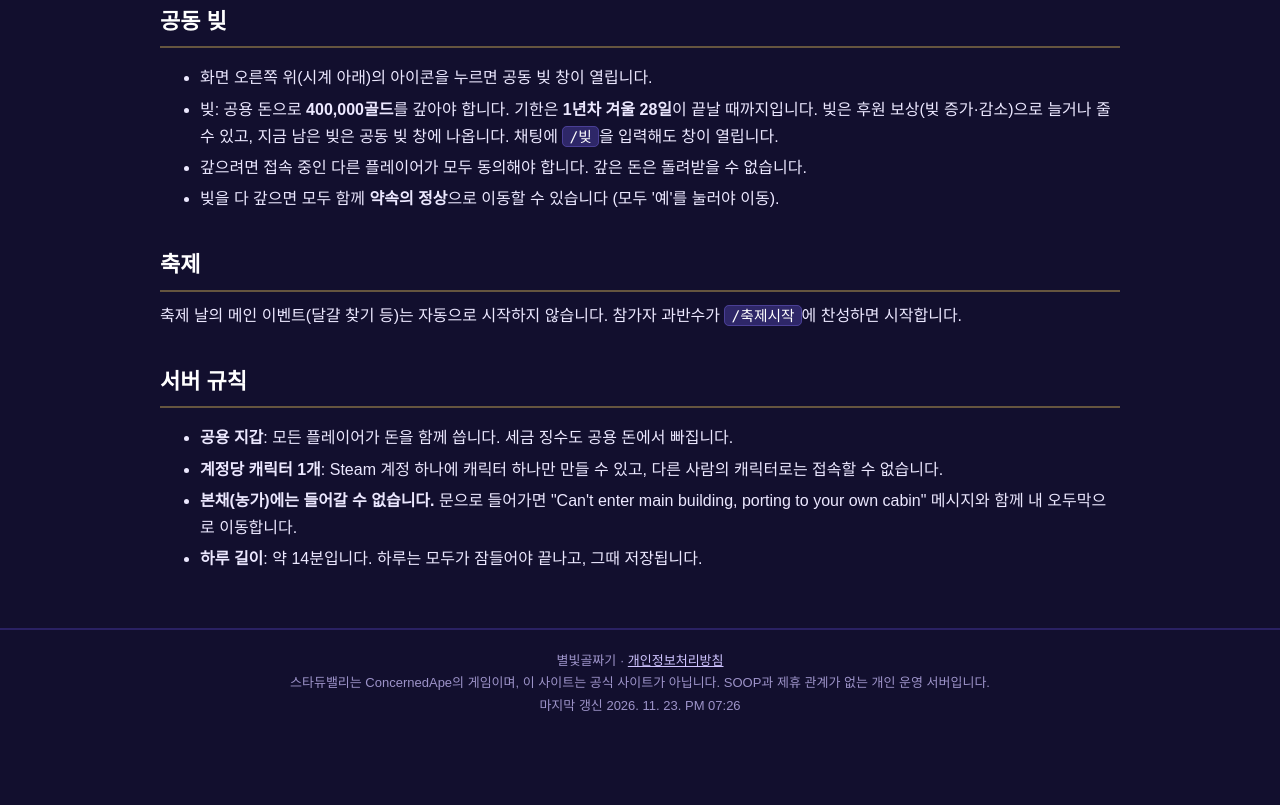
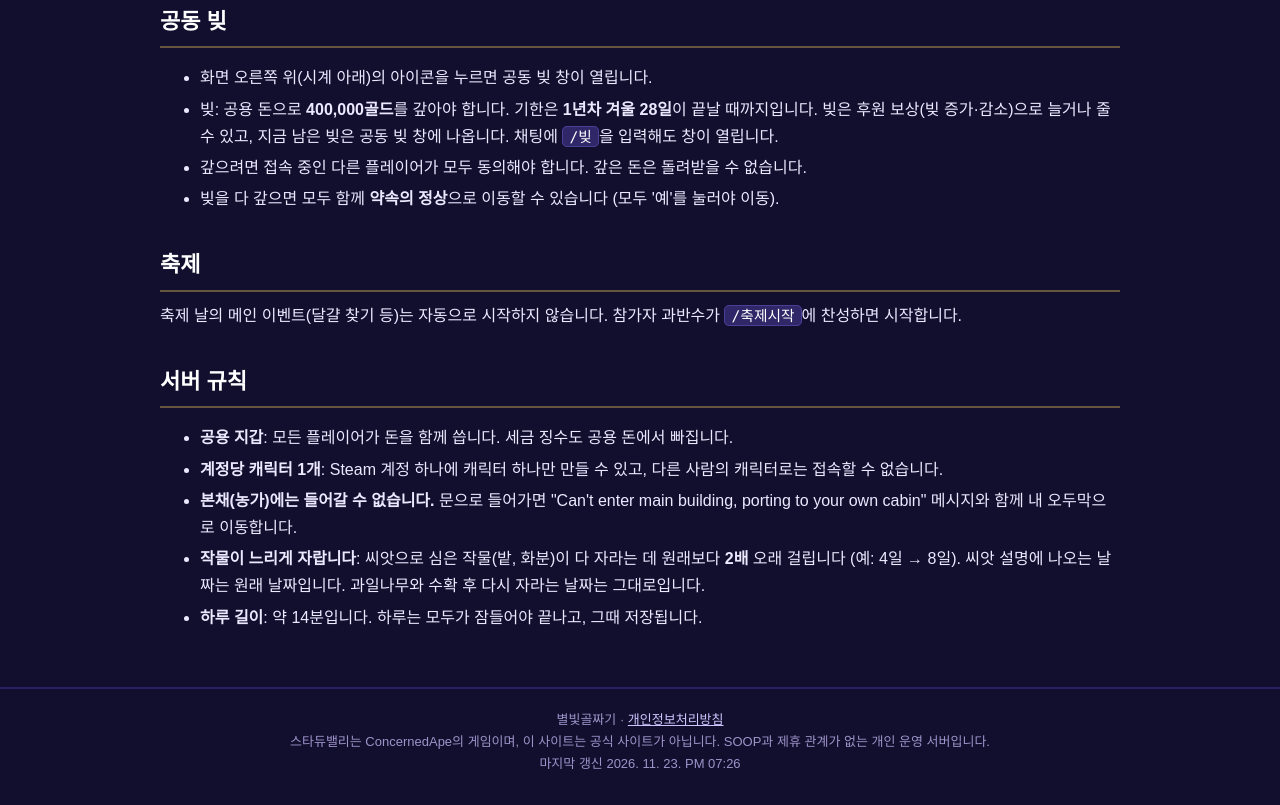
Before and after one commit to byeolbitvalley/stardewsoopwiki, a plain HTML site: page wiki/play.html in a window 1280 px wide. Shown: the part 1646-2451 px from the top of the page. Before the commit the page ends 2393 px from the top, so only its background shows below. Drawn offline with Linux system fonts and the light colour scheme.

Commit message:
위키 갱신 2026-11-23 19:26

```diff
--- a/wiki/play.html
+++ b/wiki/play.html
@@ -52,6 +52,7 @@
 <li><b>공용 지갑</b>: 모든 플레이어가 돈을 함께 씁니다. 세금 징수도 공용 돈에서 빠집니다.</li>
 <li><b>계정당 캐릭터 1개</b>: Steam 계정 하나에 캐릭터 하나만 만들 수 있고, 다른 사람의 캐릭터로는 접속할 수 없습니다.</li>
 <li><b>본채(농가)에는 들어갈 수 없습니다.</b> 문으로 들어가면 "Can't enter main building, porting to your own cabin" 메시지와 함께 내 오두막으로 이동합니다.</li>
+<li><b>작물이 느리게 자랍니다</b>: 씨앗으로 심은 작물(밭, 화분)이 다 자라는 데 원래보다 <b>2배</b> 오래 걸립니다 (예: 4일 → 8일). 씨앗 설명에 나오는 날짜는 원래 날짜입니다. 과일나무와 수확 후 다시 자라는 날짜는 그대로입니다.</li>
 <li><b>하루 길이</b>: 약 14분입니다. 하루는 모두가 잠들어야 끝나고, 그때 저장됩니다.</li>
 </ul></main>
 <footer>별빛골짜기 · <a href="../privacy/">개인정보처리방침</a><br>
```
